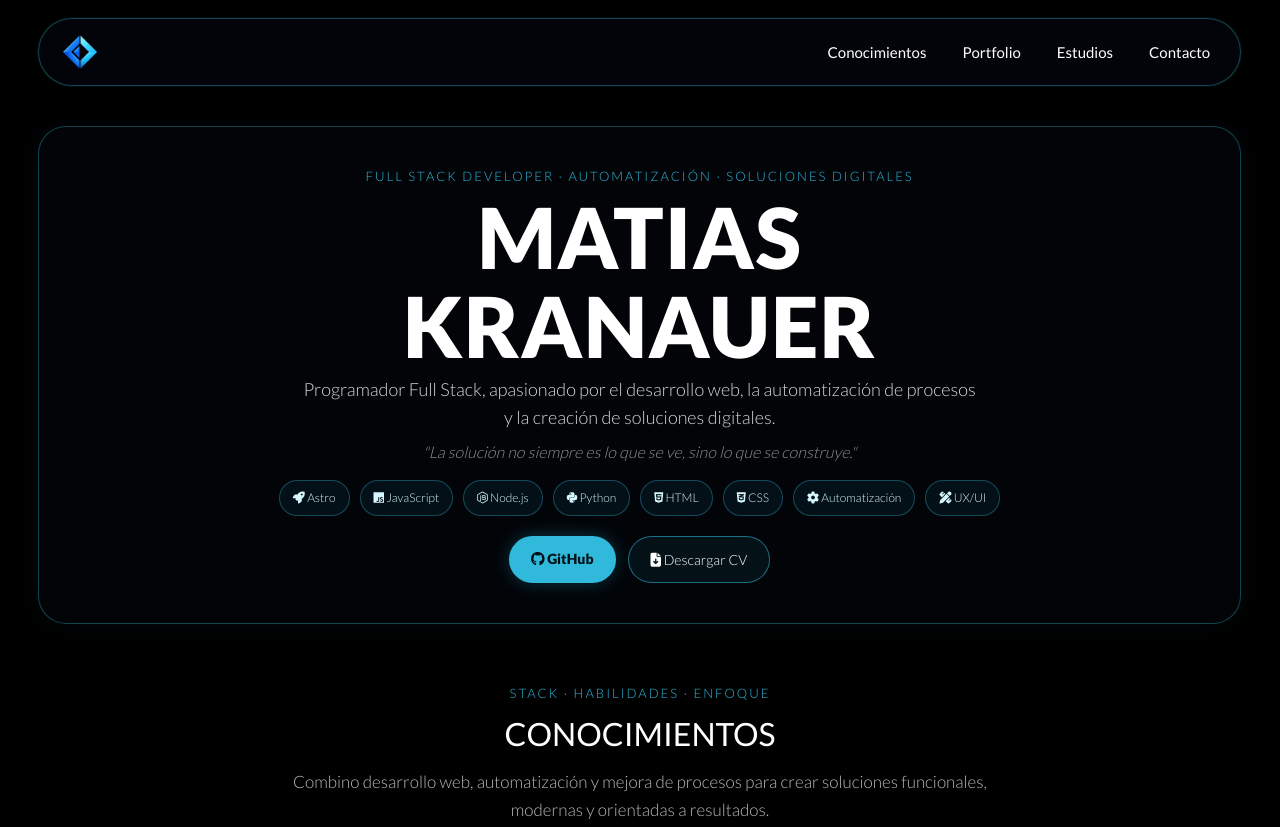
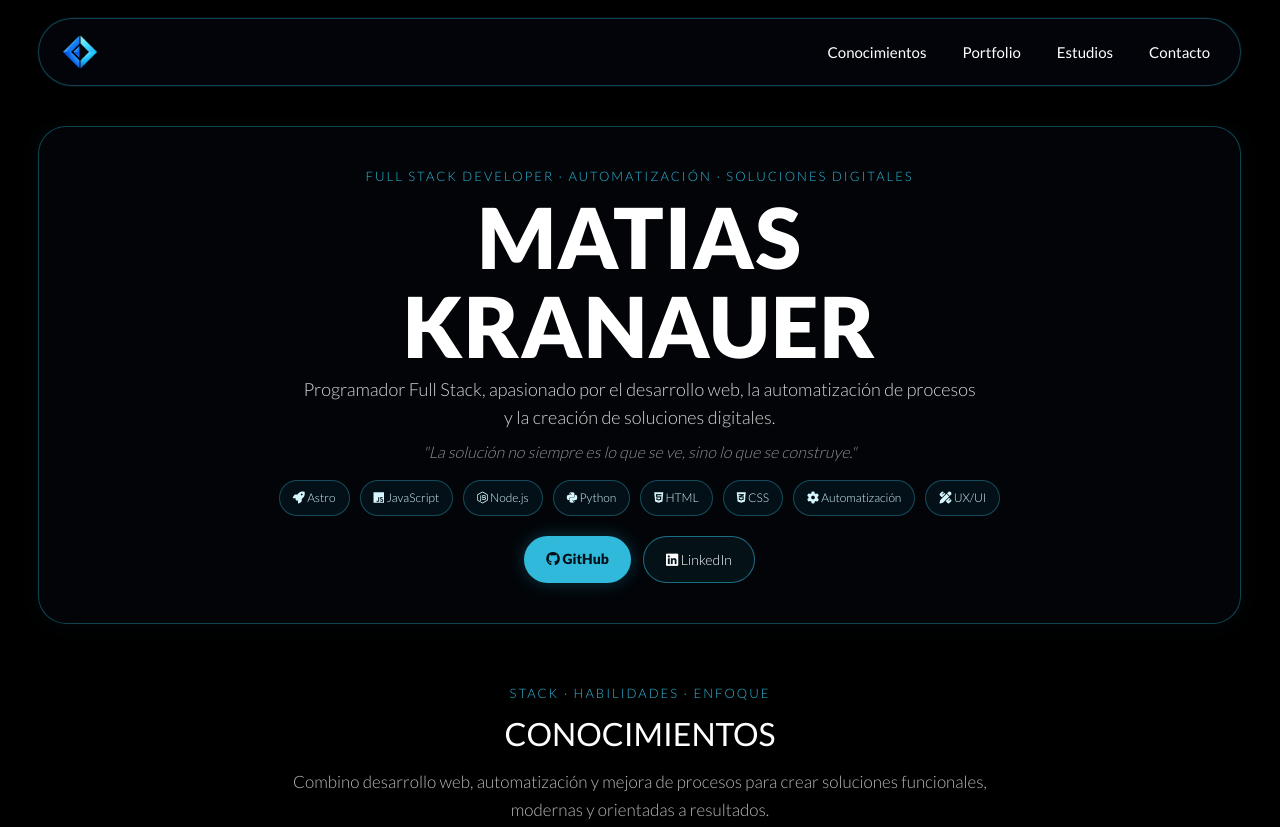
Before and after one commit to MKranauerDev/Portfolio, an Astro site: page / in a window 1280 px wide. Shown: the top 827 px of the page. Built offline with nearby package versions, Linux system fonts and the light colour scheme; Astro itself is replaced by a stand-in of ours.

Commit message:
cambio del boton de cv a linkedin de  hero

```diff
--- a/src/components/Hero.astro
+++ b/src/components/Hero.astro
@@ -37,8 +37,12 @@
           <i class="fa-brands fa-github"></i> GitHub
         </a>
 
-        <a href="/cv.pdf" target="_blank" class="btn-secondary-custom">
-          <i class="fa-solid fa-file-arrow-down"></i> Descargar CV
+        <a
+          href="https://www.linkedin.com/in/mkranauer/"
+          class="btn-secondary-custom"
+          target="_blank"
+        >
+          <i class="fa-brands fa-linkedin"></i> LinkedIn
         </a>
       </div>
     </div>
--- a/src/styles/global.css
+++ b/src/styles/global.css
@@ -289,10 +289,12 @@ body {
   background: rgba(48, 185, 219, 0.08);
 }
 
+
 .btn-secondary-custom:hover {
   background: rgba(48, 185, 219, 0.18);
   transform: translateY(-2px);
 }
+
 
 /* ===== SECCIONES ===== */
 section {
```
